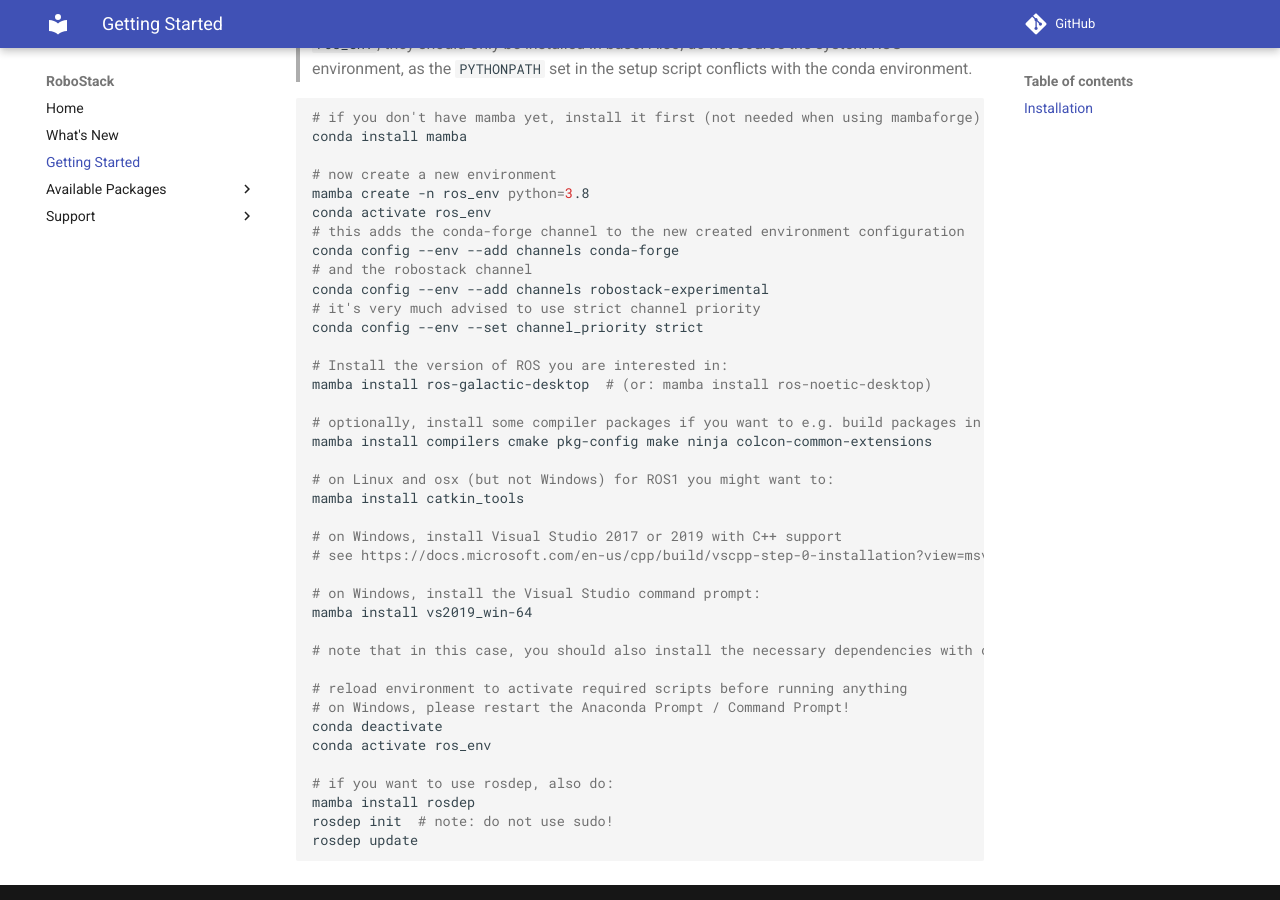
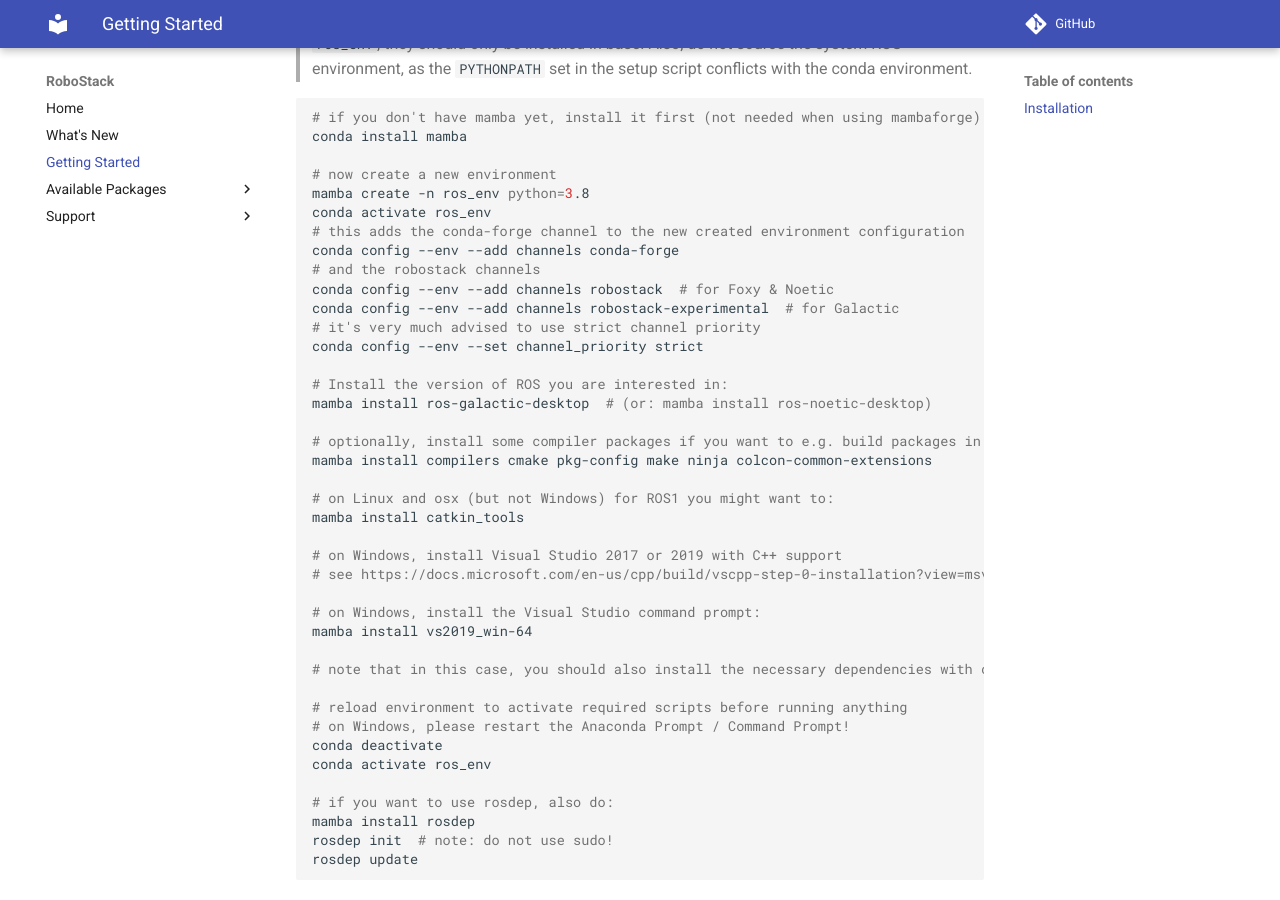
Before and after one commit to RoboStack/robostack.github.io, an MkDocs documentation site: the page built from docs/GettingStarted.md, in a window 1280 px wide and 900 px high, scrolled down 512 px. Built offline with MkDocs 1.6.1 and Material for MkDocs 9.7.7, drawn with Linux system fonts in a browser that asks for light colours; comment, search, counter and statistics services are not loaded.

Commit message:
Fix channels

```diff
--- a/docs/GettingStarted.md
+++ b/docs/GettingStarted.md
@@ -15,8 +15,9 @@
 conda activate ros_env
 # this adds the conda-forge channel to the new created environment configuration
 conda config --env --add channels conda-forge
-# and the robostack channel
-conda config --env --add channels robostack-experimental
+# and the robostack channels
+conda config --env --add channels robostack  # for Foxy & Noetic
+conda config --env --add channels robostack-experimental  # for Galactic
 # it's very much advised to use strict channel priority
 conda config --env --set channel_priority strict
 
```
